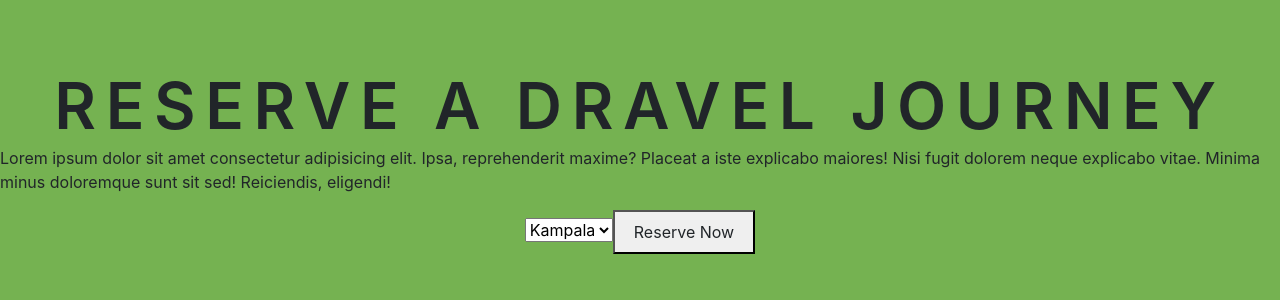
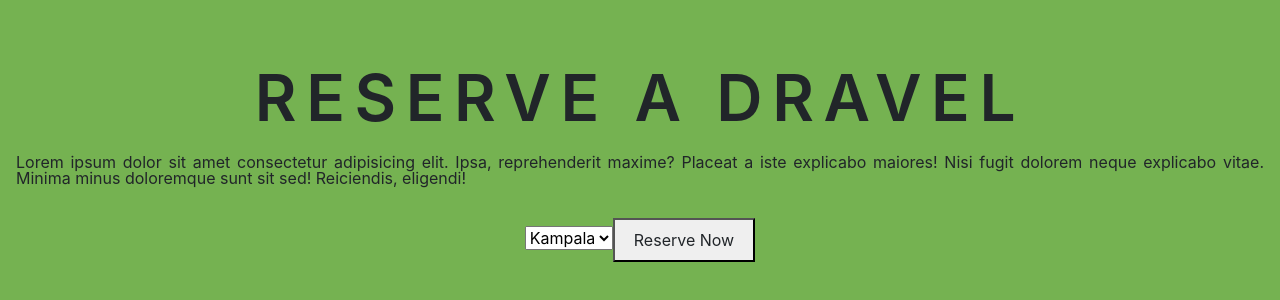
Before and after one commit to billionsjoel/dravel-app, a React (Create React App) app: page /reservation in a window 1280 px wide. Shown: the part 236-536 px from the top of the page. Built offline with nearby package versions, Linux system fonts and the light colour scheme.

Commit message:
Style description

```diff
--- a/src/pages/reservation.js
+++ b/src/pages/reservation.js
@@ -5,7 +5,7 @@ function ReservationPage() {
     <>
       <div className="r-container">
         <div className="r-title">
-          <h3>RESERVE A DRAVEL JOURNEY</h3>
+          <h3>RESERVE A DRAVEL</h3>
         </div>
         <div className="r-description">
           <p>
--- a/src/scss/reservation.scss
+++ b/src/scss/reservation.scss
@@ -13,6 +13,11 @@
 			font-size: 4rem;
 			line-height: 4rem;
 		}
-		font-size: 2rem;
+	}
+
+	& > .r-description {
+		line-height: 1rem;
+		text-align: justify;
+    padding: 1rem;
 	}
 }
```
